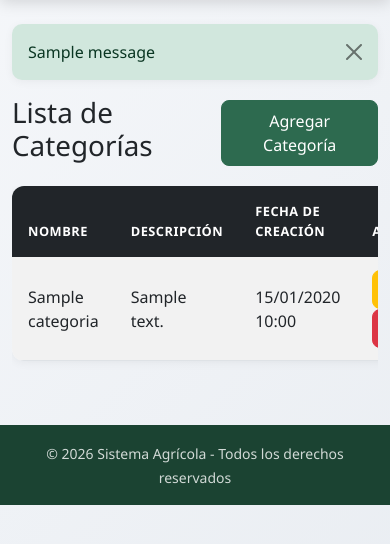
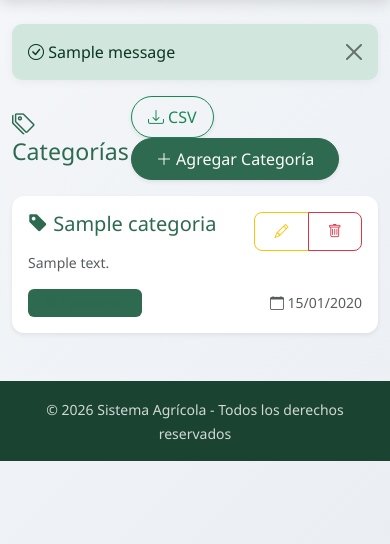
Before and after one commit to danieldavid-23/lilliana-2, a Django app: page /agricola/categorias/ in a window 390 px wide. Shown: the part 72-616 px from the top of the page. Run offline with Django 4.2, Linux system fonts and the light colour scheme; a user stored in the database is signed in; tables that the repository leaves empty hold one stand-in row (values such as "Sample post"); one stand-in notice (Sample message) is shown; some libraries are stand-ins or nearby versions.

Commit message:
feat: redisenar plantillas de categorias con cuadricula de tarjetas
- Category list as responsive card grid with product counts
- Form with card layout and validation feedback
- Delete with cascade warning for associated products

```diff
--- a/agricola/templates/agricola/categoria_list.html
+++ b/agricola/templates/agricola/categoria_list.html
@@ -1,51 +1,56 @@
 {% extends 'agricola/base.html' %}
-
 {% block content %}
-<div class="row">
-    <div class="col-md-12">
 {% if messages %}
     {% for message in messages %}
         <div class="alert alert-{{ message.tags }} alert-dismissible fade show" role="alert">
+            <i class="bi bi-{% if message.tags == 'success' %}check-circle{% elif message.tags == 'error' %}exclamation-circle{% else %}info-circle{% endif %}"></i>
             {{ message }}
             <button type="button" class="btn-close" data-bs-dismiss="alert"></button>
         </div>
     {% endfor %}
 {% endif %}
+<div class="d-flex justify-content-between align-items-center mb-3">
+    <h1 class="h3 mb-0 text-primary"><i class="bi bi-tags"></i> Categorías</h1>
+    <div>
+        <a href="{% url 'categoria_export_csv' %}" class="btn btn-outline-success rounded-pill px-3 shadow-sm me-2">
+            <i class="bi bi-download"></i> CSV
+        </a>
+        <a href="{% url 'categoria_create' %}" class="btn btn-primary rounded-pill px-4 shadow-sm">
+            <i class="bi bi-plus-lg"></i> Agregar Categoría
+        </a>
     </div>
 </div>
-
-<div class="d-flex justify-content-between align-items-center mb-3">
-    <h1>Lista de Categorías</h1>
-    <a href="{% url 'categoria_create' %}" class="btn btn-primary">Agregar Categoría</a>
+<div class="row g-4">
+    {% for categoria in categorias %}
+    <div class="col-md-6 col-lg-4">
+        <div class="card border-0 shadow-sm h-100">
+            <div class="card-body">
+                <div class="d-flex justify-content-between align-items-start">
+                    <h5 class="card-title text-primary mb-3">
+                        <i class="bi bi-tag-fill"></i> {{ categoria.nombre }}
+                    </h5>
+                    <div class="btn-group btn-group-sm">
+                        <a href="{% url 'categoria_update' categoria.pk %}" class="btn btn-outline-warning" title="Editar"><i class="bi bi-pencil"></i></a>
+                        <a href="{% url 'categoria_delete' categoria.pk %}" class="btn btn-outline-danger" title="Eliminar"><i class="bi bi-trash"></i></a>
                     </div>
-
-<div class="table-responsive">
-    <table class="table table-striped table-hover">
-        <thead class="table-dark">
-            <tr>
-                <th>Nombre</th>
-                <th>Descripción</th>
-                <th>Fecha de Creación</th>
-                <th>Acciones</th>
-            </tr>
-        </thead>
-        <tbody>
-            {% for categoria in categorias %}
-            <tr>
-                <td>{{ categoria.nombre }}</td>
-                <td>{{ categoria.descripcion|truncatewords:10 }}</td>
-                <td>{{ categoria.created_at|date:"d/m/Y H:i" }}</td>
-                <td>
-                    <a href="{% url 'categoria_update' categoria.pk %}" class="btn btn-sm btn-warning">Editar</a>
-                    <a href="{% url 'categoria_delete' categoria.pk %}" class="btn btn-sm btn-danger">Eliminar</a>
-                </td>
-            </tr>
+                </div>
+                <p class="card-text text-muted small">{{ categoria.descripcion|truncatewords:15|default:"Sin descripción" }}</p>
+                <div class="d-flex justify-content-between align-items-center">
+                    <span class="badge bg-primary bg-opacity-10 text-primary px-3 py-2">
+                        <i class="bi bi-box"></i> {{ categoria.total_productos }} productos
+                    </span>
+                    <small class="text-muted"><i class="bi bi-calendar"></i> {{ categoria.created_at|date:"d/m/Y" }}</small>
+                </div>
+            </div>
+        </div>
+    </div>
     {% empty %}
-            <tr>
-                <td colspan="4" class="text-center">No hay categorías disponibles.</td>
-            </tr>
+    <div class="col-12">
+        <div class="text-center py-5 text-muted">
+            <i class="bi bi-tag" style="font-size: 3rem;"></i>
+            <p class="mt-2">No hay categorías disponibles.</p>
+        </div>
+    </div>
     {% endfor %}
-        </tbody>
-    </table>
 </div>
 {% endblock %}
```
Also changed, not shown: agricola/templates/agricola/categoria_confirm_delete.html (+22 -16 lines), agricola/templates/agricola/categoria_form.html (+27 -31 lines). Lines whose indentation alone changed are shown as unchanged.
